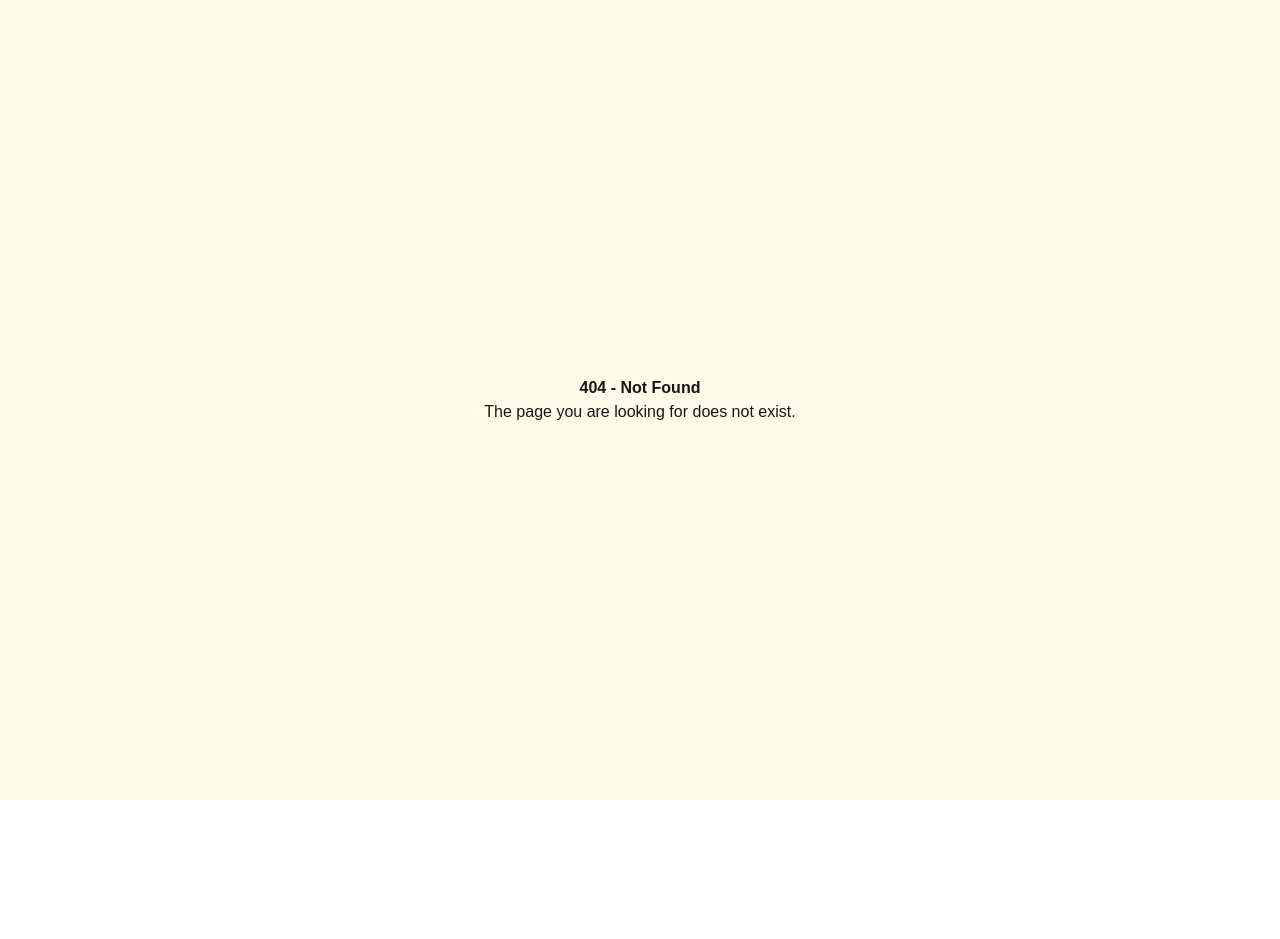
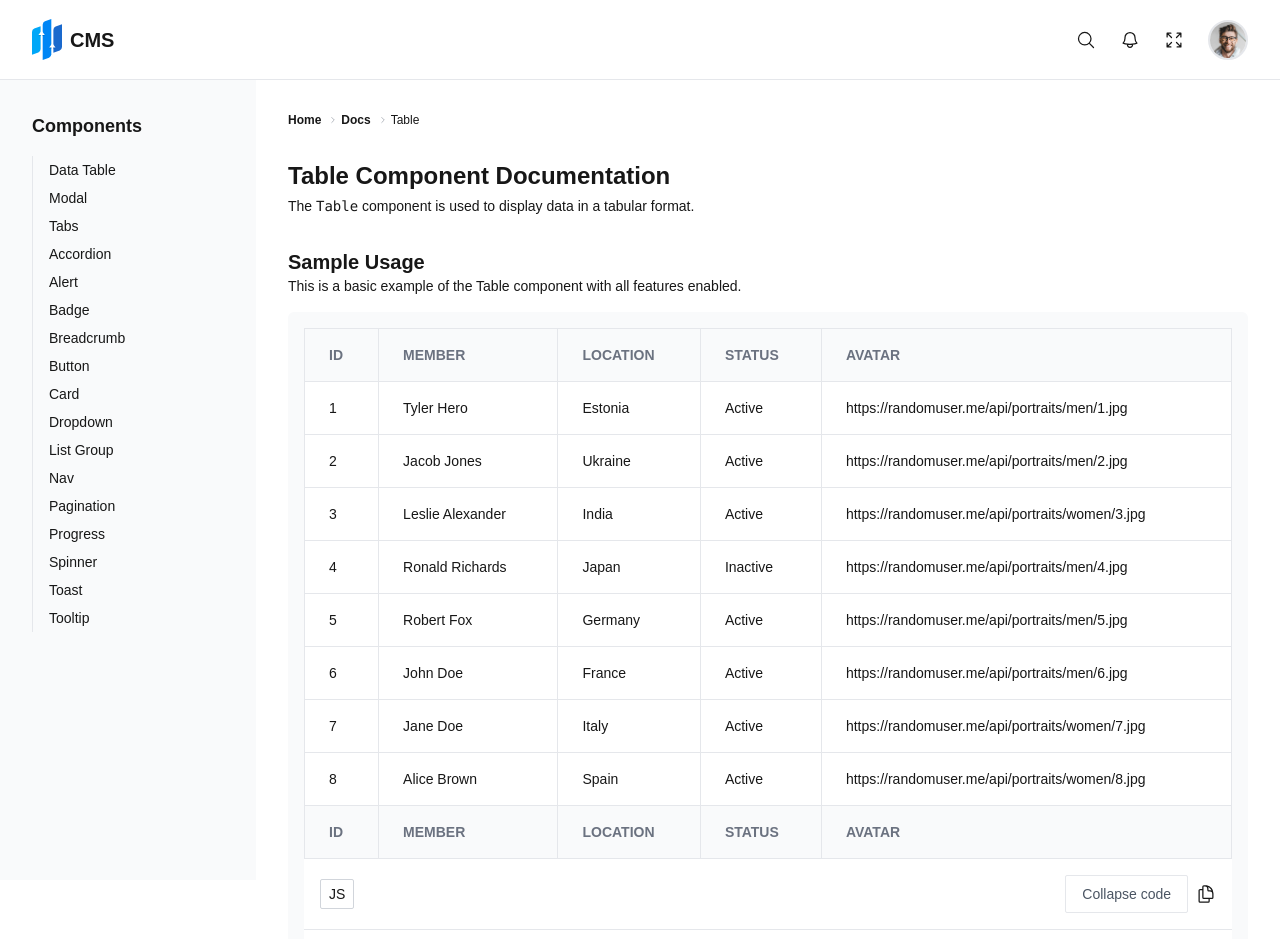
Before and after one commit to kenangundogan/cms, a Next.js app: page /docs/table in a window 1280 px wide. Before the commit this address had no page. Shown: the top 939 px of the page. Before the commit the page ends 800 px from the top, so only its background shows below. Built offline with nearby package versions, Linux system fonts and the light colour scheme.

Commit message:
add Table component with Header, Body, Footer, Row, and Cell subcomponents; include example usage and documentation

```diff
--- /dev/null
+++ b/src/app/components/ui/table/Table.js
@@ -0,0 +1,68 @@
+// src/app/components/ui/table/Table.js
+
+"use client";
+
+import { createContext, useContext } from "react";
+
+const TableSectionContext = createContext("body");
+
+const Table = ({ children }) => (
+    <div data-type="Table" className="min-w-full">
+        <div data-type="Wrapper" className="relative overflow-x-auto bg-white text-sm">
+            <table className="min-w-full">
+                {children}
+            </table>
+        </div>
+    </div>
+);
+
+const Header = ({ children }) => (
+    <TableSectionContext.Provider value="header">
+        <thead className="bg-gray-50 text-gray-500">{children}</thead>
+    </TableSectionContext.Provider>
+);
+
+const Footer = ({ children }) => (
+    <TableSectionContext.Provider value="footer">
+        <tfoot className="bg-gray-50 text-gray-500">{children}</tfoot>
+    </TableSectionContext.Provider>
+);
+
+const Body = ({ children }) => (
+    <TableSectionContext.Provider value="body">
+        <tbody>{children}</tbody>
+    </TableSectionContext.Provider>
+);
+
+const Row = ({ children }) => {
+    const section = useContext(TableSectionContext);
+
+    const className =
+        section === "header"
+            ? "whitespace-pre *:py-4 *:px-6"
+            : section === "footer"
+                ? "whitespace-pre *:py-4 *:px-6"
+                : "hover:bg-gray-50 *:py-4 *:px-6";
+
+    return <tr className={`${className}`}>{children}</tr>;
+};
+
+const Cell = ({ children }) => {
+    const section = useContext(TableSectionContext);
+
+    const Tag = section === "header" || section === "footer" ? "th" : "td";
+    const className =
+        section === "header" || section === "footer"
+            ? "text-left border"
+            : "text-left border";
+
+    return <Tag className={className}>{children}</Tag>;
+};
+
+Table.Header = Header;
+Table.Body = Body;
+Table.Footer = Footer;
+Table.Row = Row;
+Table.Cell = Cell;
+
+export default Table;
--- /dev/null
+++ b/src/app/docs/table/example/_sample.js
@@ -0,0 +1,85 @@
+'use client';
+import { useEffect, useState } from 'react';
+import Example from "@/app/docs/components/Example";
+import CodeCard from "@/app/components/ui/CodeCard";
+import Table from '@/app/components/ui/table/Table';
+
+const SampleExample = () => {
+    const [tableData, setTableData] = useState([]);
+    const [columns, setColumns] = useState([]);
+
+    useEffect(() => {
+        fetch('http://localhost:3000/api/table')
+            .then(response => response.json())
+            .then(result => {
+                setTableData(result.data);
+                if (result.data.length > 0) {
+                    setColumns(Object.keys(result.data[0]));
+                }
+            })
+            .catch(error => console.error('Error fetching table data:', error));
+    }, []);
+
+    const basicExample = {
+        JS: `
+<Table>
+    <Table.Header>
+        <Table.Row>
+            <Table.Cell>...</Table.Cell>
+        </Table.Row>
+    </Table.Header>
+    <Table.Body>
+        <Table.Row>
+            <Table.Cell>...</Table.Cell>
+        </Table.Row>
+    </Table.Body>
+    <Table.Footer>
+        <Table.Row>
+            <Table.Cell>...</Table.Cell>
+        </Table.Row>
+    </Table.Footer>
+</Table>
+`
+    };
+
+    return (
+        <div>
+            <Example>
+                <Example.Title>Sample Usage</Example.Title>
+                <Example.Description>
+                    This is a basic example of the Table component with all features enabled.
+                </Example.Description>
+                <Example.Body>
+                    <Table>
+                        <Table.Header>
+                            <Table.Row>
+                                {columns.map((column, index) => (
+                                    <Table.Cell key={index}>{column.toUpperCase()}</Table.Cell>
+                                ))}
+                            </Table.Row>
+                        </Table.Header>
+                        <Table.Body>
+                            {tableData.map((row, rowIndex) => (
+                                <Table.Row key={rowIndex}>
+                                    {columns.map((column, colIndex) => (
+                                        <Table.Cell key={colIndex}>{row[column]}</Table.Cell>
+                                    ))}
+                                </Table.Row>
+                            ))}
+                        </Table.Body>
+                        <Table.Footer>
+                            <Table.Row>
+                                {columns.map((column, index) => (
+                                    <Table.Cell key={index}>{column.toUpperCase()}</Table.Cell>
+                                ))}
+                            </Table.Row>
+                        </Table.Footer>
+                    </Table>
+                    <CodeCard codeSnippets={basicExample} />
+                </Example.Body>
+            </Example>
+        </div>
+    );
+};
+
+export default SampleExample;
--- /dev/null
+++ b/src/app/docs/table/page.js
@@ -0,0 +1,29 @@
+// src/app/docs/table/page.js
+
+'use client';
+
+import Breadcrumb from '@/app/components/ui/Breadcrumb';
+import PageInfo from '@/app/components/ui/PageInfo';
+import Sample from '@/app/docs/table/example/_sample';
+
+const TablePage = () => {
+    return (
+        <div>
+            <Breadcrumb>
+                <Breadcrumb.Item href="/">Home</Breadcrumb.Item>
+                <Breadcrumb.Item href="/docs">Docs</Breadcrumb.Item>
+                <Breadcrumb.Item>Table</Breadcrumb.Item>
+            </Breadcrumb>
+
+            <PageInfo>
+                <PageInfo.Title>Table Component Documentation</PageInfo.Title>
+                <PageInfo.Description>
+                    The <code>Table</code> component is used to display data in a tabular format.
+                </PageInfo.Description>
+            </PageInfo>
+            <Sample />
+        </div>
+    );
+};
+
+export default TablePage;
```
